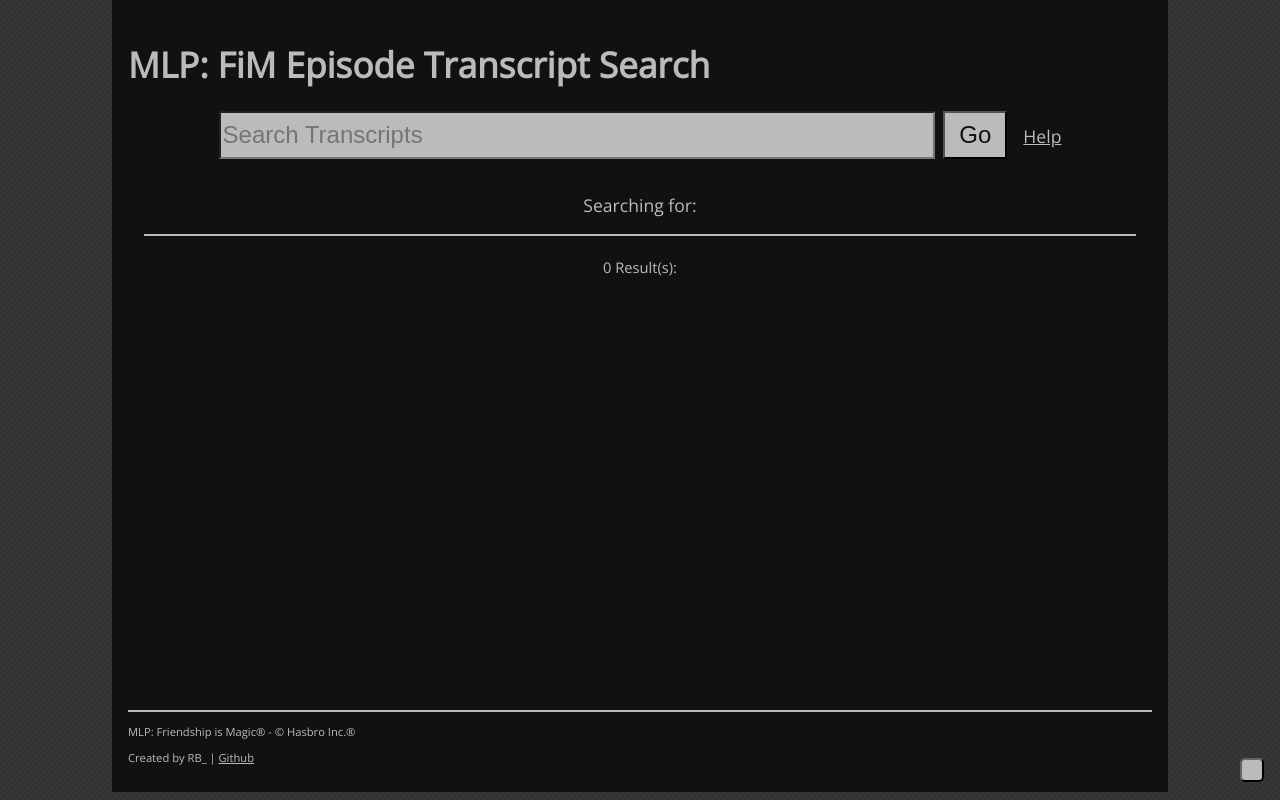
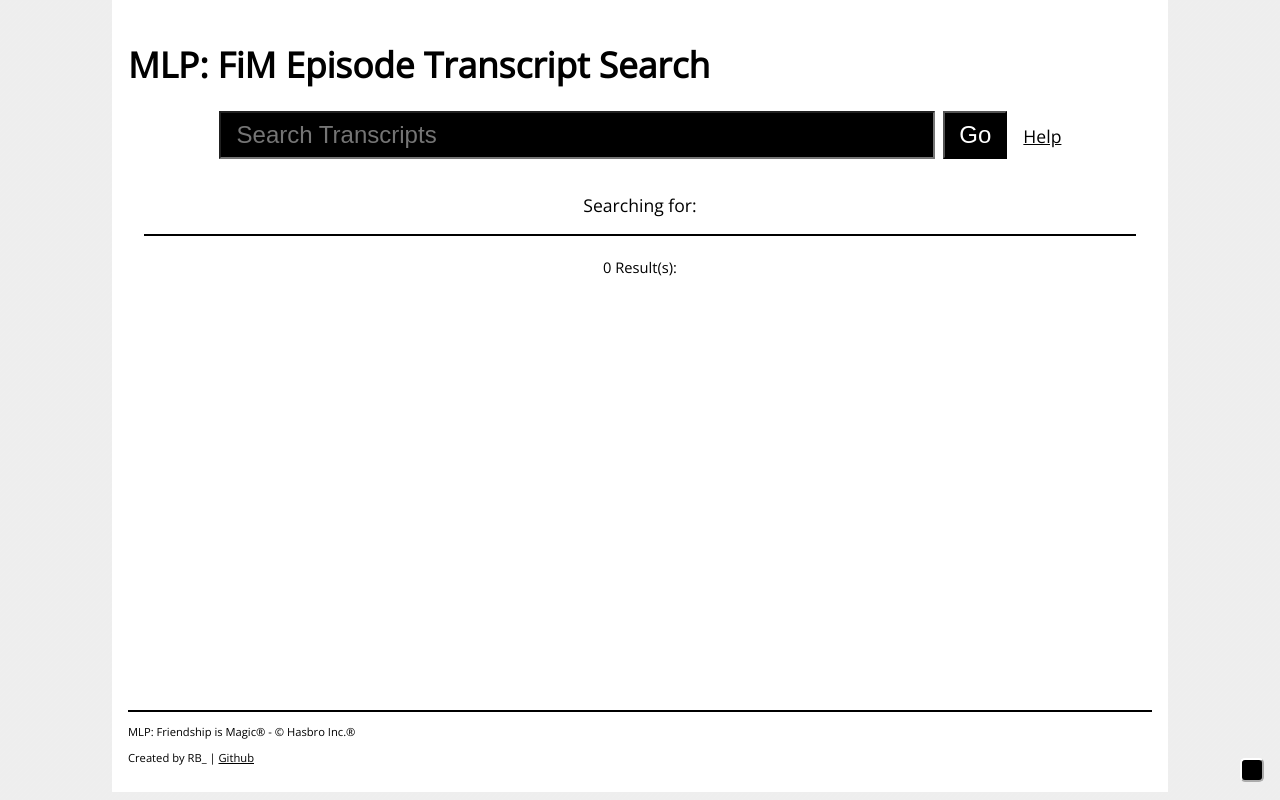
Before and after one commit to ReluctusB/MLP-Fim-Episode-Transcript-Search, a React (Create React App) app: page / in a window 1280 px wide. Built offline with nearby package versions, Linux system fonts and the light colour scheme.

Commit message:
Localstorage for themes.

```diff
--- a/src/components/StyleSwitch.js
+++ b/src/components/StyleSwitch.js
@@ -3,9 +3,6 @@ import React, { Component } from 'react';
 class StyleSwitch extends Component {
 	constructor(props) {
 		super(props);
-		this.state = {
-
-		}
 	}
 
 	switchTheme() {
@@ -21,6 +18,13 @@ class StyleSwitch extends Component {
 	    localStorage.setItem('theme', targetTheme);
 	}
 
+	componentDidMount() {
+		let storedTheme = localStorage.getItem('theme') || (window.matchMedia("(prefers-color-scheme: dark)").matches ? "dark" : "light");
+		if (storedTheme) {
+			document.documentElement.setAttribute('data-theme', storedTheme)
+		}
+  	}
+
 	render() {
 		return (
 			<div  className="style-switch">
--- a/src/scss/index.scss
+++ b/src/scss/index.scss
@@ -96,6 +96,7 @@ a:active {
 		font-size: 1.5rem;
 		background-color: var(--text-colour);
 		color: var(--box-colour);
+		padding-left: 1rem;
 	}
 
 	button {
@@ -107,6 +108,7 @@ a:active {
 		margin-right:1rem;
 		background-color: var(--text-colour);
 		color: var(--box-colour);
+		cursor: pointer;
 	}
 }
 
```
